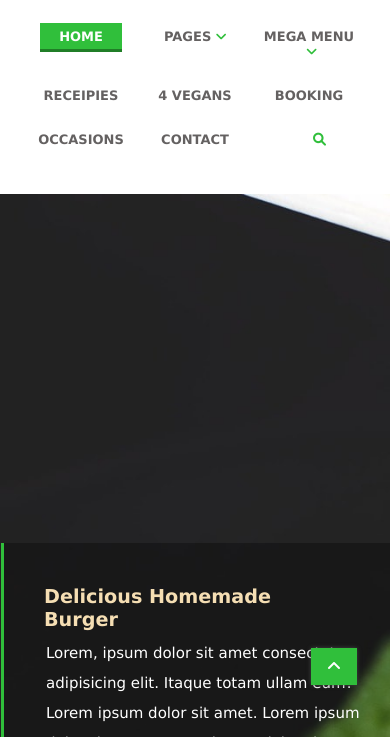
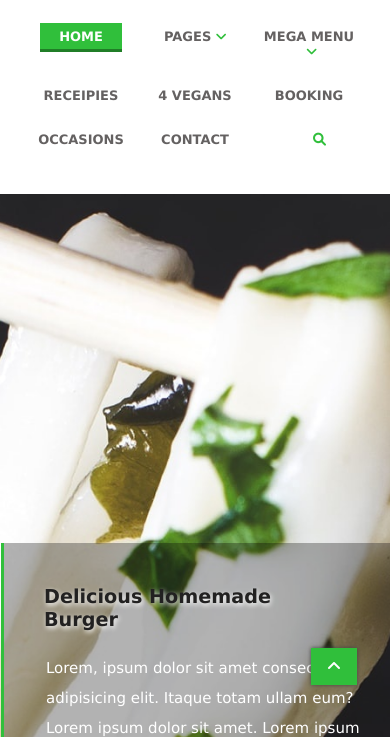
Before and after one commit to Mohamed-Abdulsalam/Delicious_Food_Blog, a plain HTML site: page index.html in a window 390 px wide. Shown: the part 107-844 px from the top of the page. Drawn offline with Linux system fonts and the light colour scheme.

Commit message:
Upload The Design

```diff
--- a/css/responsive.css
+++ b/css/responsive.css
@@ -36,7 +36,9 @@
   }
   .article {
     width: 100%;
-    margin: 0;
+    background-image: url(../images/bg-img/bg6.jpg);
+    background-size: cover;
+    background-position: center;
   }
   .article .box {
     width: 100%;
@@ -44,10 +46,11 @@
   }
   .article .box h1 {
     font-size: larger;
-    color: wheat;
+    color: #222121;
+    text-shadow: 1px 2px 5px white;
   }
   .article .box p {
-    margin-top: -35px;
+    margin: -20px 0px;
   }
   .two-box {
     display: block;
```
